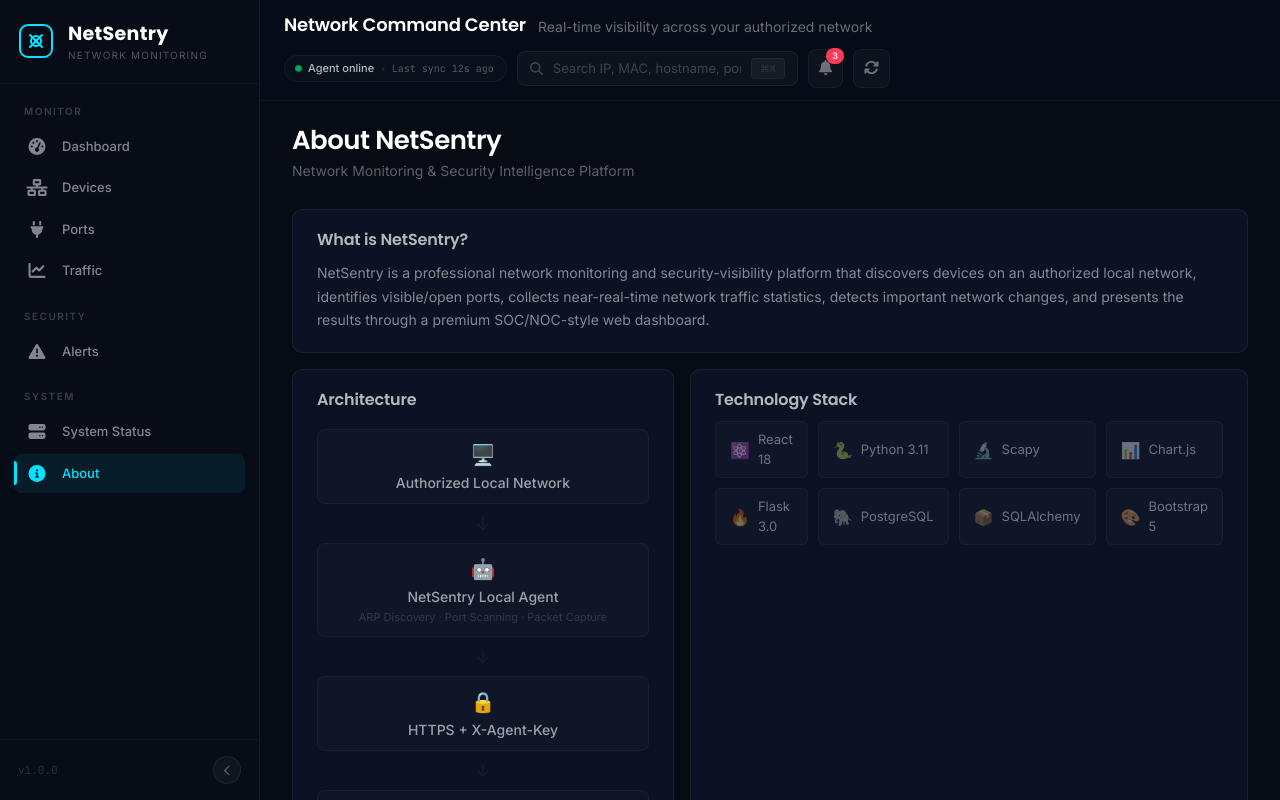
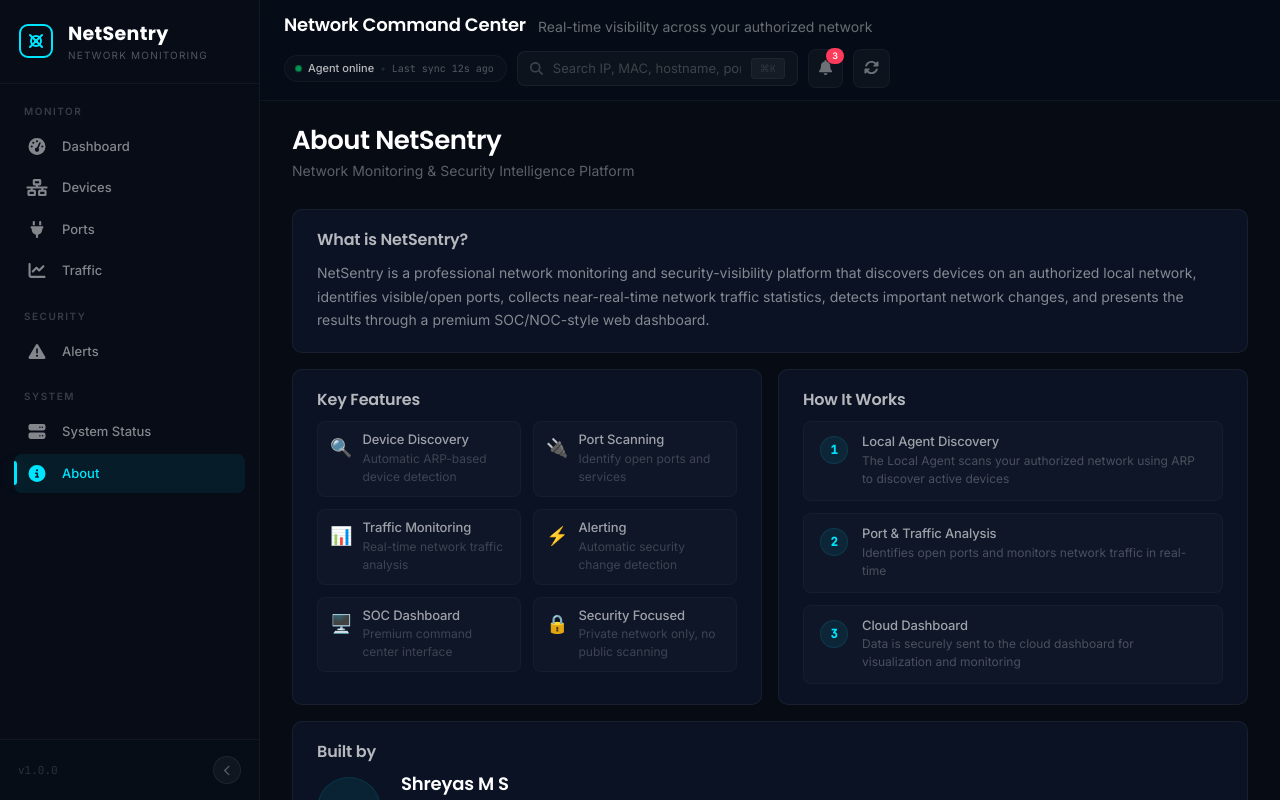
Before and after one commit to shreyas-ms-cyber/NetSentry, a React (Vite) app in the folder frontend/: page /about in a window 1280 px wide. Shown: the top 800 px of the page. Built offline with nearby package versions, Linux system fonts and the light colour scheme; no server answers.

Commit message:
Update About page: Remove tech stack and architecture sections
✨ Changes:
- Removed Technology Stack section
- Removed Architecture section
- Added Key Features grid
- Added How It Works steps
- Cleaner, more focused about page

```diff
--- a/frontend/src/pages/About.css
+++ b/frontend/src/pages/About.css
@@ -62,70 +62,95 @@
   margin: 0;
 }
 
-/* Architecture Flow */
-.architecture-flow {
+/* Features Grid */
+.features-grid {
+  display: grid;
+  grid-template-columns: 1fr 1fr;
+  gap: 12px;
+}
+
+.feature-item {
+  display: flex;
+  align-items: flex-start;
+  gap: 10px;
+  padding: 10px 12px;
+  background: rgba(255, 255, 255, 0.02);
+  border: 1px solid rgba(255, 255, 255, 0.03);
+  border-radius: 8px;
+  transition: all 0.2s ease;
+}
+
+.feature-item:hover {
+  background: rgba(255, 255, 255, 0.04);
+  border-color: rgba(255, 255, 255, 0.06);
+}
+
+.feature-icon {
+  font-size: 18px;
+  flex-shrink: 0;
+  margin-top: 2px;
+}
+
+.feature-item h4 {
+  font-family: 'Inter', sans-serif;
+  font-size: 13px;
+  font-weight: 500;
+  color: rgba(255, 255, 255, 0.6);
+  margin: 0 0 2px 0;
+}
+
+.feature-item p {
+  font-size: 12px;
+  color: rgba(255, 255, 255, 0.2);
+  margin: 0;
+}
+
+/* How It Works */
+.how-it-works {
   display: flex;
   flex-direction: column;
-  align-items: center;
-  gap: 6px;
-  padding: 8px 0;
+  gap: 12px;
 }
 
-.flow-item {
+.step {
   display: flex;
-  flex-direction: column;
-  align-items: center;
-  gap: 2px;
-  padding: 10px 20px;
+  align-items: flex-start;
+  gap: 14px;
+  padding: 12px 16px;
   background: rgba(255, 255, 255, 0.02);
-  border: 1px solid rgba(255, 255, 255, 0.04);
+  border: 1px solid rgba(255, 255, 255, 0.03);
   border-radius: 8px;
-  width: 100%;
-  max-width: 400px;
-  text-align: center;
 }
 
-.flow-icon {
-  font-size: 20px;
+.step-number {
+  display: flex;
+  align-items: center;
+  justify-content: center;
+  min-width: 28px;
+  height: 28px;
+  border-radius: 50%;
+  background: rgba(0, 229, 255, 0.08);
+  border: 1px solid rgba(0, 229, 255, 0.1);
+  color: var(--accent-cyan);
+  font-size: 12px;
+  font-weight: 600;
+  font-family: var(--font-mono);
+  flex-shrink: 0;
+  margin-top: 2px;
 }
 
-.flow-item span:not(.flow-icon):not(.flow-desc) {
-  font-size: 14px;
+.step-content h4 {
+  font-family: 'Inter', sans-serif;
+  font-size: 13px;
   font-weight: 500;
   color: rgba(255, 255, 255, 0.6);
+  margin: 0 0 2px 0;
 }
 
-.flow-desc {
-  font-size: 11px;
-  color: rgba(255, 255, 255, 0.15);
-}
-
-.flow-arrow {
-  font-size: 18px;
-  color: rgba(255, 255, 255, 0.05);
-}
-
-/* Tech Grid */
-.tech-grid {
-  display: grid;
-  grid-template-columns: repeat(4, 1fr);
-  gap: 10px;
-}
-
-.tech-item {
-  display: flex;
-  align-items: center;
-  gap: 8px;
-  padding: 8px 14px;
-  background: rgba(255, 255, 255, 0.02);
-  border: 1px solid rgba(255, 255, 255, 0.04);
-  border-radius: 6px;
-  font-size: 13px;
-  color: rgba(255, 255, 255, 0.4);
-}
-
-.tech-icon {
-  font-size: 16px;
+.step-content p {
+  font-size: 12px;
+  color: rgba(255, 255, 255, 0.25);
+  margin: 0;
 }
 
 /* Developer */
@@ -202,8 +227,8 @@
   .developer {
     grid-column: 1;
   }
-  .tech-grid {
-    grid-template-columns: repeat(3, 1fr);
+  .features-grid {
+    grid-template-columns: 1fr 1fr;
   }
 }
 
@@ -214,8 +239,8 @@
   .about-card {
     padding: 16px 18px;
   }
-  .tech-grid {
-    grid-template-columns: repeat(2, 1fr);
+  .features-grid {
+    grid-template-columns: 1fr;
   }
   .developer-info {
     flex-direction: column;
@@ -225,18 +250,16 @@
   .developer-links {
     flex-wrap: wrap;
   }
-  .flow-item {
-    max-width: 100%;
+  .step {
+    flex-direction: column;
+    align-items: stretch;
+    gap: 6px;
   }
 }
 
 @media (max-width: 480px) {
-  .tech-grid {
-    grid-template-columns: 1fr 1fr;
-  }
-  .tech-item {
-    font-size: 12px;
-    padding: 6px 10px;
+  .feature-item {
+    padding: 8px 10px;
   }
   .developer-avatar {
     width: 48px;
--- a/frontend/src/pages/About.jsx
+++ b/frontend/src/pages/About.jsx
@@ -11,6 +11,7 @@
       </div>
 
       <div className="about-grid">
+        {/* What is NetSentry */}
         <div className="about-card">
           <h2 className="about-card-title">What is NetSentry?</h2>
           <p className="about-card-text">
@@ -21,82 +22,84 @@
           </p>
         </div>
 
+        {/* Key Features */}
         <div className="about-card">
-          <h2 className="about-card-title">Architecture</h2>
-          <div className="architecture-flow">
-            <div className="flow-item">
-              <span className="flow-icon">🖥️</span>
-              <span>Authorized Local Network</span>
+          <h2 className="about-card-title">Key Features</h2>
+          <div className="features-grid">
+            <div className="feature-item">
+              <span className="feature-icon">🔍</span>
+              <div>
+                <h4>Device Discovery</h4>
+                <p>Automatic ARP-based device detection</p>
+              </div>
             </div>
-            <div className="flow-arrow">↓</div>
-            <div className="flow-item">
-              <span className="flow-icon">🤖</span>
-              <span>NetSentry Local Agent</span>
-              <span className="flow-desc">ARP Discovery · Port Scanning · Packet Capture</span>
+            <div className="feature-item">
+              <span className="feature-icon">🔌</span>
+              <div>
+                <h4>Port Scanning</h4>
+                <p>Identify open ports and services</p>
+              </div>
             </div>
-            <div className="flow-arrow">↓</div>
-            <div className="flow-item">
-              <span className="flow-icon">🔒</span>
-              <span>HTTPS + X-Agent-Key</span>
+            <div className="feature-item">
+              <span className="feature-icon">📊</span>
+              <div>
+                <h4>Traffic Monitoring</h4>
+                <p>Real-time network traffic analysis</p>
+              </div>
             </div>
-            <div className="flow-arrow">↓</div>
-            <div className="flow-item">
-              <span className="flow-icon">⚡</span>
-              <span>Flask Backend</span>
-              <span className="flow-desc">Validation · Storage · API</span>
+            <div className="feature-item">
+              <span className="feature-icon">⚡</span>
+              <div>
+                <h4>Alerting</h4>
+                <p>Automatic security change detection</p>
+              </div>
             </div>
-            <div className="flow-arrow">↓</div>
-            <div className="flow-item">
-              <span className="flow-icon">🗄️</span>
-              <span>PostgreSQL Database</span>
+            <div className="feature-item">
+              <span className="feature-icon">🖥️</span>
+              <div>
+                <h4>SOC Dashboard</h4>
+                <p>Premium command center interface</p>
+              </div>
             </div>
-            <div className="flow-arrow">↓</div>
-            <div className="flow-item">
-              <span className="flow-icon">🎨</span>
-              <span>React Dashboard</span>
-              <span className="flow-desc">SOC/NOC Visualization</span>
+            <div className="feature-item">
+              <span className="feature-icon">🔒</span>
+              <div>
+                <h4>Security Focused</h4>
+                <p>Private network only, no public scanning</p>
+              </div>
             </div>
           </div>
         </div>
 
+        {/* How It Works */}
         <div className="about-card">
-          <h2 className="about-card-title">Technology Stack</h2>
-          <div className="tech-grid">
-            <div className="tech-item">
-              <span className="tech-icon">⚛️</span>
-              <span>React 18</span>
+          <h2 className="about-card-title">How It Works</h2>
+          <div className="how-it-works">
+            <div className="step">
+              <span className="step-number">1</span>
+              <div className="step-content">
+                <h4>Local Agent Discovery</h4>
+                <p>The Local Agent scans your authorized network using ARP to discover active devices</p>
+              </div>
             </div>
-            <div className="tech-item">
-              <span className="tech-icon">🐍</span>
-              <span>Python 3.11</span>
+            <div className="step">
+              <span className="step-number">2</span>
+              <div className="step-content">
+                <h4>Port & Traffic Analysis</h4>
+                <p>Identifies open ports and monitors network traffic in real-time</p>
+              </div>
             </div>
-            <div className="tech-item">
-              <span className="tech-icon">🔬</span>
-              <span>Scapy</span>
-            </div>
-            <div className="tech-item">
-              <span className="tech-icon">📊</span>
-              <span>Chart.js</span>
-            </div>
-            <div className="tech-item">
-              <span className="tech-icon">🔥</span>
-              <span>Flask 3.0</span>
-            </div>
-            <div className="tech-item">
-              <span className="tech-icon">🐘</span>
-              <span>PostgreSQL</span>
-            </div>
-            <div className="tech-item">
-              <span className="tech-icon">📦</span>
-              <span>SQLAlchemy</span>
-            </div>
-            <div className="tech-item">
-              <span className="tech-icon">🎨</span>
-              <span>Bootstrap 5</span>
+            <div className="step">
+              <span className="step-number">3</span>
+              <div className="step-content">
+                <h4>Cloud Dashboard</h4>
+                <p>Data is securely sent to the cloud dashboard for visualization and monitoring</p>
+              </div>
             </div>
           </div>
         </div>
 
+        {/* Built by */}
         <div className="about-card developer">
           <h2 className="about-card-title">Built by</h2>
           <div className="developer-info">
```
